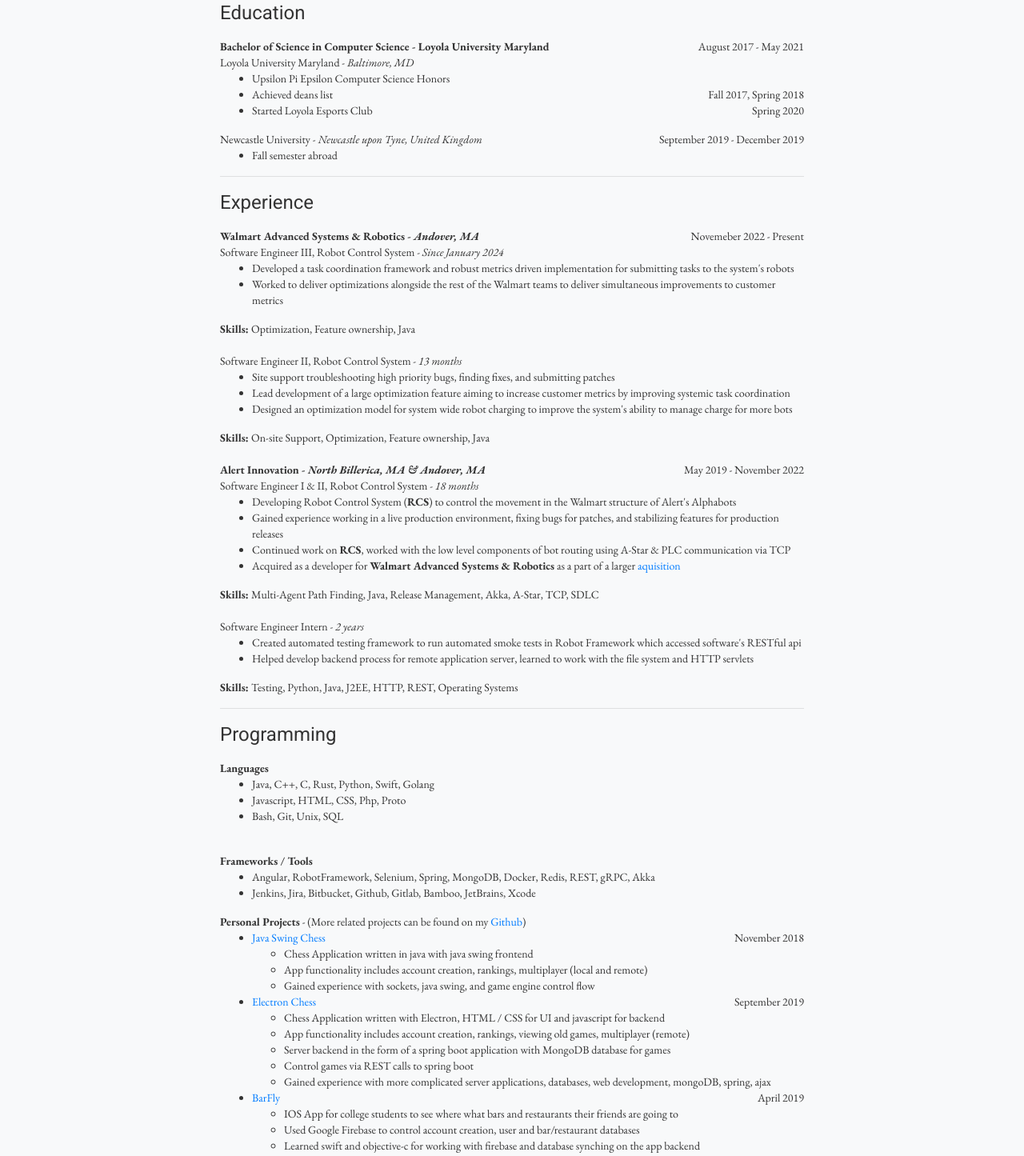
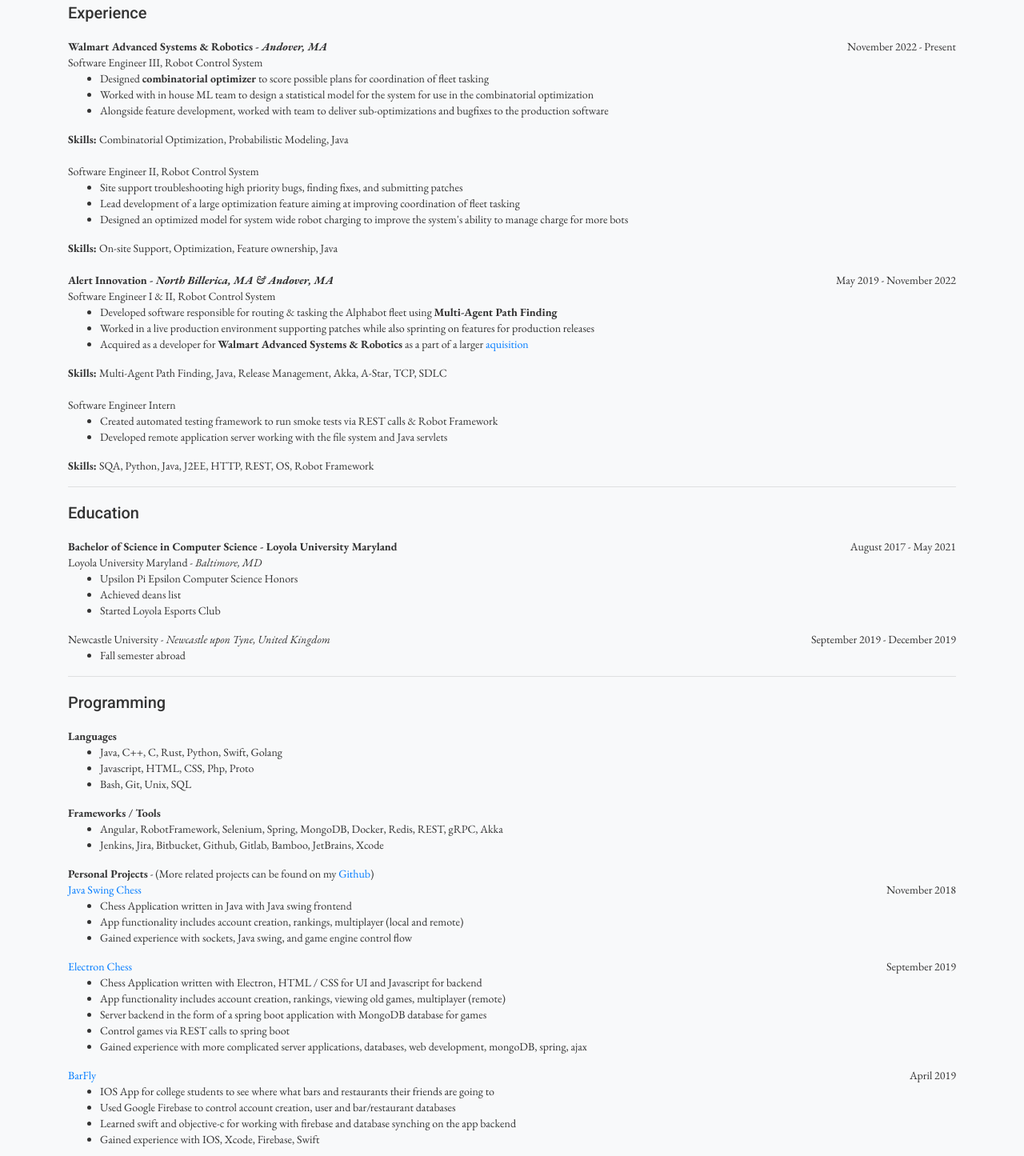
Before and after one commit to littlepazienza/pazienza-tech, an Angular app: page /resume in a window 1280 px wide. Shown: the part 160-1605 px from the top of the page at 80% size. Built offline with nearby package versions, Linux system fonts and the light colour scheme.

Commit message:
Resume updates - July 21, 2024

```diff
--- a/src/app/resume-page/resume-page.component.html
+++ b/src/app/resume-page/resume-page.component.html
@@ -4,12 +4,6 @@
       <h1>Benjamin Pazienza</h1>
       <h3>Boston, MA ~ (978)-835-3348 ~ pazienza.log@gmail.com <br> https://paz.ienza.tech ~ https://linkedin.com/in/benpazienza</h3>
     </div>
-    <div class="row">
-      <div class="col-sm-2"></div>
-      <div class="col">
-        <app-resume></app-resume>
-      </div>
-      <div class="col-sm-2"></div>
-    </div>
+    <app-resume></app-resume>
   </div>
 </div>
--- a/src/app/resume/resume.component.css
+++ b/src/app/resume/resume.component.css
@@ -0,0 +1,3 @@
+.resume ul, li, strong, i, div {
+	font-size: 14px;
+}
--- a/src/app/resume/resume.component.html
+++ b/src/app/resume/resume.component.html
@@ -1,13 +1,68 @@
+<div class="resume">
+  <div id="work">
+    <h2>
+      Experience
+    </h2>
+    <strong>Walmart Advanced Systems & Robotics - <i>Andover, MA</i></strong> <span class="float-right">November 2022 - Present</span>
+    <br>
+    Software Engineer III, Robot Control System
+    <br>
+    <div class="row">
+      <div class="col col-9">
+        <ul>
+          <li>Designed <strong>combinatorial optimizer</strong> to score possible plans for coordination of fleet tasking</li>
+          <li>Worked with in house ML team to design a statistical model for the system for use in the combinatorial optimization</li>
+          <li>Alongside feature development, worked with team to deliver sub-optimizations and bugfixes to the production software</li>
+        </ul>
+        <strong>Skills: </strong> Combinatorial Optimization, Probabilistic Modeling, Java
+        <br><br>
+        Software Engineer II, Robot Control System
+        <br>
+        <ul>
+          <li>Site support troubleshooting high priority bugs, finding fixes, and submitting patches</li>
+          <li>Lead development of a large optimization feature aiming at improving coordination of fleet tasking</li>
+          <li>Designed an optimized model for system wide robot charging to improve the system's ability to manage charge for more bots</li>
+        </ul>
+        <strong>Skills: </strong> On-site Support, Optimization, Feature ownership, Java
+      </div>
+      <div class="col col-3"></div>
+    </div>
+    <br>
+    <strong>Alert Innovation - <i>North Billerica, MA & Andover, MA</i></strong> <span class="float-right">May 2019 - November 2022</span>
+    <br>
+    Software Engineer I & II, Robot Control System
+    <br>
+    <div class="row">
+      <div class="col col-9">
+        <ul>
+          <li>Developed software responsible for routing & tasking the Alphabot fleet using <strong>Multi-Agent Path Finding</strong></li>
+          <li>Worked in a live production environment supporting patches while also sprinting on features for production releases</li>
+          <li>Acquired as a developer for <strong>Walmart Advanced Systems & Robotics</strong> as a part of a larger <a href="https://www.businesswire.com/news/home/20221006005563/en/Alert-Innovation-Signs-Definitive-Agreement-to-Be-Acquired-by-Walmart">aquisition</a></li>
+        </ul>
+        <strong>Skills: </strong> Multi-Agent Path Finding, Java, Release Management, Akka, A-Star, TCP, SDLC
+        <br><br>
+        Software Engineer Intern
+        <br>
+        <ul>
+          <li>Created automated testing framework to run smoke tests via REST calls & Robot Framework</li>
+          <li>Developed remote application server working with the file system and Java servlets</li>
+        </ul>
+        <strong>Skills: </strong> SQA, Python, Java, J2EE, HTTP, REST, OS, Robot Framework
+      </div>
+      <div class="col col-3"></div>
+    </div>
+  </div>
+  <hr>
   <div id="education">
-  <h1>
+    <h2>
       Education
-  </h1>
+    </h2>
     <strong>Bachelor of Science in Computer Science - Loyola University Maryland</strong><span class="float-right">August 2017 - May 2021</span><br>
     Loyola University Maryland - <i>Baltimore, MD</i>
     <ul>
       <li>Upsilon Pi Epsilon Computer Science Honors</li>
-    <li>Achieved deans list<span class="float-right">Fall 2017, Spring 2018</span></li>
-    <li>Started Loyola Esports Club<span class="float-right">Spring 2020</span></li>
+      <li>Achieved deans list</li>
+      <li>Started Loyola Esports Club</li>
     </ul>
     Newcastle University - <i>Newcastle upon Tyne, United Kingdom</i><span class="float-right">September 2019 - December 2019</span>
     <ul>
@@ -16,91 +71,70 @@
     <p></p>
   </div>
   <hr>
-<div id="work">
-  <h1>
-    Experience
-  </h1>
-  <strong>Walmart Advanced Systems & Robotics - <i>Andover, MA</i></strong> <span class="float-right">Novemeber 2022 - Present</span><br>
-  Software Engineer III, Robot Control System <i>- Since January 2024</i><br>
-  <ul>
-    <li>Developed a task coordination framework and robust metrics driven implementation for submitting tasks to the system's robots</li>
-    <li>Worked to deliver optimizations alongside the rest of the Walmart teams to deliver simultaneous improvements to customer metrics</li>
-  </ul>
-  <strong>Skills: </strong> Optimization, Feature ownership, Java<br><br>
-  Software Engineer II, Robot Control System <i>- 13 months</i><br>
-  <ul>
-    <li>Site support troubleshooting high priority bugs, finding fixes, and submitting patches</li>
-    <li>Lead development of a large optimization feature aiming to increase customer metrics by improving systemic task coordination</li>
-    <li>Designed an optimization model for system wide robot charging to improve the system's ability to manage charge for more bots</li>
-  </ul>
-  <strong>Skills: </strong> On-site Support, Optimization, Feature ownership, Java<br><br>
-  <strong>Alert Innovation - <i>North Billerica, MA & Andover, MA</i></strong> <span class="float-right">May 2019 - November 2022</span><br>
-  Software Engineer I & II, Robot Control System <i>- 18 months</i><br>
-  <ul>
-    <li>Developing Robot Control System (<strong>RCS</strong>) to control the movement in the Walmart structure of Alert's Alphabots</li>
-    <li>Gained experience working in a live production environment, fixing bugs for patches, and stabilizing features for production releases</li>
-    <li>Continued work on <strong>RCS</strong>, worked with the low level components of bot routing using A-Star & PLC communication via TCP</li>
-    <li>Acquired as a developer for <strong>Walmart Advanced Systems & Robotics</strong> as a part of a larger <a href="https://www.businesswire.com/news/home/20221006005563/en/Alert-Innovation-Signs-Definitive-Agreement-to-Be-Acquired-by-Walmart">aquisition</a></li>
-  </ul>
-  <strong>Skills: </strong> Multi-Agent Path Finding, Java, Release Management, Akka, A-Star, TCP, SDLC<br><br>
-  Software Engineer Intern <i>- 2 years</i><br>
-  <ul>
-    <li>Created automated testing framework to run automated smoke tests in Robot Framework which accessed software's RESTful api</li>
-    <li>Helped develop backend process for remote application server, learned to work with the file system and HTTP servlets</li>
-  </ul>
-  <strong>Skills: </strong> Testing, Python, Java, J2EE, HTTP, REST, Operating Systems
-</div>
-<hr>
   <div id="programming">
-  <h1>
+    <h2>
       Programming
-  </h1>
+    </h2>
     <strong>Languages</strong>
     <ul>
       <li>Java, C++, C, Rust, Python, Swift, Golang</li>
       <li>Javascript, HTML, CSS, Php, Proto</li>
       <li>Bash, Git, Unix, SQL</li>
     </ul>
-  <br>
     <strong>Frameworks / Tools</strong>
     <ul>
       <li>Angular, RobotFramework, Selenium, Spring, MongoDB, Docker, Redis, REST, gRPC, Akka</li>
       <li>Jenkins, Jira, Bitbucket, Github, Gitlab, Bamboo, JetBrains, Xcode</li>
     </ul>
     <strong>Personal Projects</strong> - (More related projects can be found on my <a href="https://github.com/littlepazienza">Github</a>)
+    <br>
+    <a href="https://github.com/littlepazienza/chess/tree/java">Java Swing Chess</a><span class="float-right">November 2018</span>
+    <div class="row">
+      <div class="col col-9">
         <ul>
-    <li>
-      <a href="https://github.com/littlepazienza/chess/tree/java">Java Swing Chess</a><span class="float-right">November 2018</span>
+          <li>Chess Application written in Java with Java swing frontend</li>
+          <li>App functionality includes account creation, rankings, multiplayer (local and remote)</li>
+          <li>Gained experience with sockets, Java swing, and game engine control flow</li>
+        </ul>
+      </div>
+      <div class="col col-3"></div>
+    </div>
+    <a href="https://github.com/littlepazienza/chess">Electron Chess</a><span class="float-right">September 2019</span>
+    <div class="row">
+      <div class="col col-9">
         <ul>
-        <li>Chess Application written in java with java swing frontend</li>
-        <li>App functionality includes account creation, rankings, multiplayer (local and remote)</li>
-        <li>Gained experience with sockets, java swing, and game engine control flow</li>
-      </ul>
-    </li>
-    <li><a href="https://github.com/littlepazienza/chess">Electron Chess</a><span class="float-right">September 2019</span>
-      <ul>
-        <li>Chess Application written with Electron, HTML / CSS for UI and javascript for backend</li>
+          <li>Chess Application written with Electron, HTML / CSS for UI and Javascript for backend</li>
           <li>App functionality includes account creation, rankings, viewing old games, multiplayer (remote)</li>
           <li>Server backend in the form of a spring boot application with MongoDB database for games</li>
           <li>Control games via REST calls to spring boot</li>
           <li>Gained experience with more complicated server applications, databases, web development, mongoDB, spring, ajax</li>
         </ul>
-    </li>
-    <li><a href="https://github.com/damorales9/BarFly-2.0">BarFly</a><span class="float-right">April 2019</span>
+      </div>
+      <div class="col col-3"></div>
+    </div>
+    <a href="https://github.com/damorales9/BarFly-2.0">BarFly</a><span class="float-right">April 2019</span>
+    <div class="row">
+      <div class="col col-9">
         <ul>
           <li>IOS App for college students to see where what bars and restaurants their friends are going to</li>
           <li>Used Google Firebase to control account creation, user and bar/restaurant databases</li>
           <li>Learned swift and objective-c for working with firebase and database synching on the app backend</li>
           <li>Gained experience with IOS, Xcode, Firebase, Swift</li>
         </ul>
-    </li>
-    <li><a href="https://github.com/littlepazienza/url-shortener">Url Shortener</a> -- <a href="https://manage.url.ienza.tech">Live Demo</a><span class="float-right">April 2021</span>
+      </div>
+      <div class="col col-3"></div>
+    </div>
+    <a href="https://github.com/littlepazienza/url-shortener">Url Shortener</a> -- <a href="https://manage.url.ienza.tech">Live Demo</a><span class="float-right">April 2021</span>
+    <div class="row">
+      <div class="col col-9">
         <ul>
           <li>Rust microservice which integrates with MongoDB to allow users to get shorter URLs</li>
           <li>Learned Rust in order to write the functions to integrate with MongoDB and expose endpoints</li>
           <li>Gained more experience with internet protocols, responses, requests, and RESTful APIs</li>
           <li>Made a simple website to access the API (HTML, Theme from <a href="https://creative-tim.com">Creative Tim</a>)</li>
         </ul>
-    </li>
-  </ul>
       </div>
+      <div class="col col-3"></div>
+    </div>
+  </div>
+</div>
```
Lines whose indentation alone changed are shown as unchanged.
